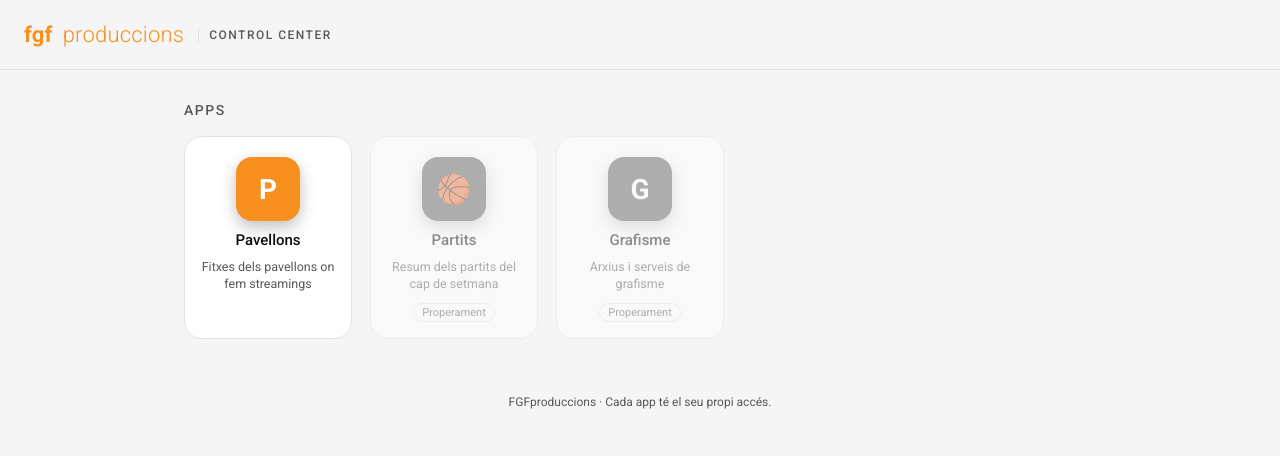
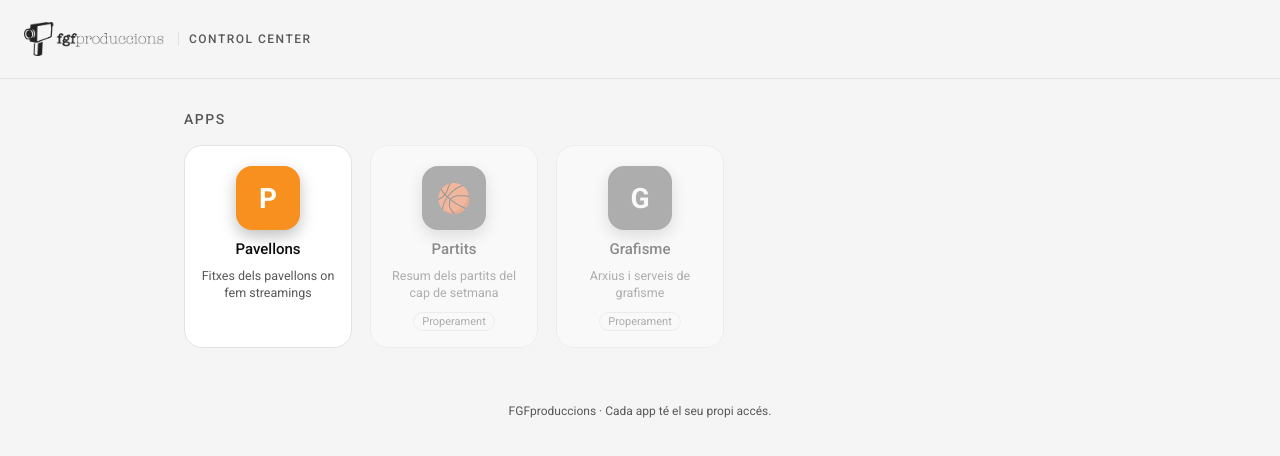
Before and after one commit to fgfproduccions/FGF-Control-Center, a plain HTML site: page index.html in a window 1280 px wide. Drawn offline with Linux system fonts and the light colour scheme.

Commit message:
Usa el logo oficial de fgfproduccions a la capçalera
Co-Authored-By: Claude Haiku 5.5 <noreply@anthropic.com>
Claude-Session: https://claude.ai/code/session_01KF25eSXkfHuXBUeda9HtyS

```diff
--- a/index.html
+++ b/index.html
@@ -35,6 +35,7 @@
   .brand{display:flex;align-items:center;gap:10px;font-size:22px;letter-spacing:.2px}
   .brand .fgf{font-weight:700;color:var(--orange)}
   .brand .prod{font-weight:300;color:var(--orange)}
+  .brand .logo{height:34px;width:auto;display:block}
   .brand .tag{
     font-size:12px;color:var(--muted);border-left:1px solid var(--line);
     padding-left:10px;margin-left:4px;text-transform:uppercase;letter-spacing:1.5px;font-weight:500
@@ -67,7 +68,10 @@
 <body>
 <header>
   <div class="brand">
-    <span class="fgf">fgf</span><span class="prod">produccions</span>
+    <picture>
+      <source srcset="logo-gris.png" media="(prefers-color-scheme: light)">
+      <img src="logo-taronja.png" alt="fgfproduccions" class="logo">
+    </picture>
     <span class="tag">Control Center</span>
   </div>
 </header>
```
Also changed, not shown: logo-gris.png (added), logo-taronja.png (added).
